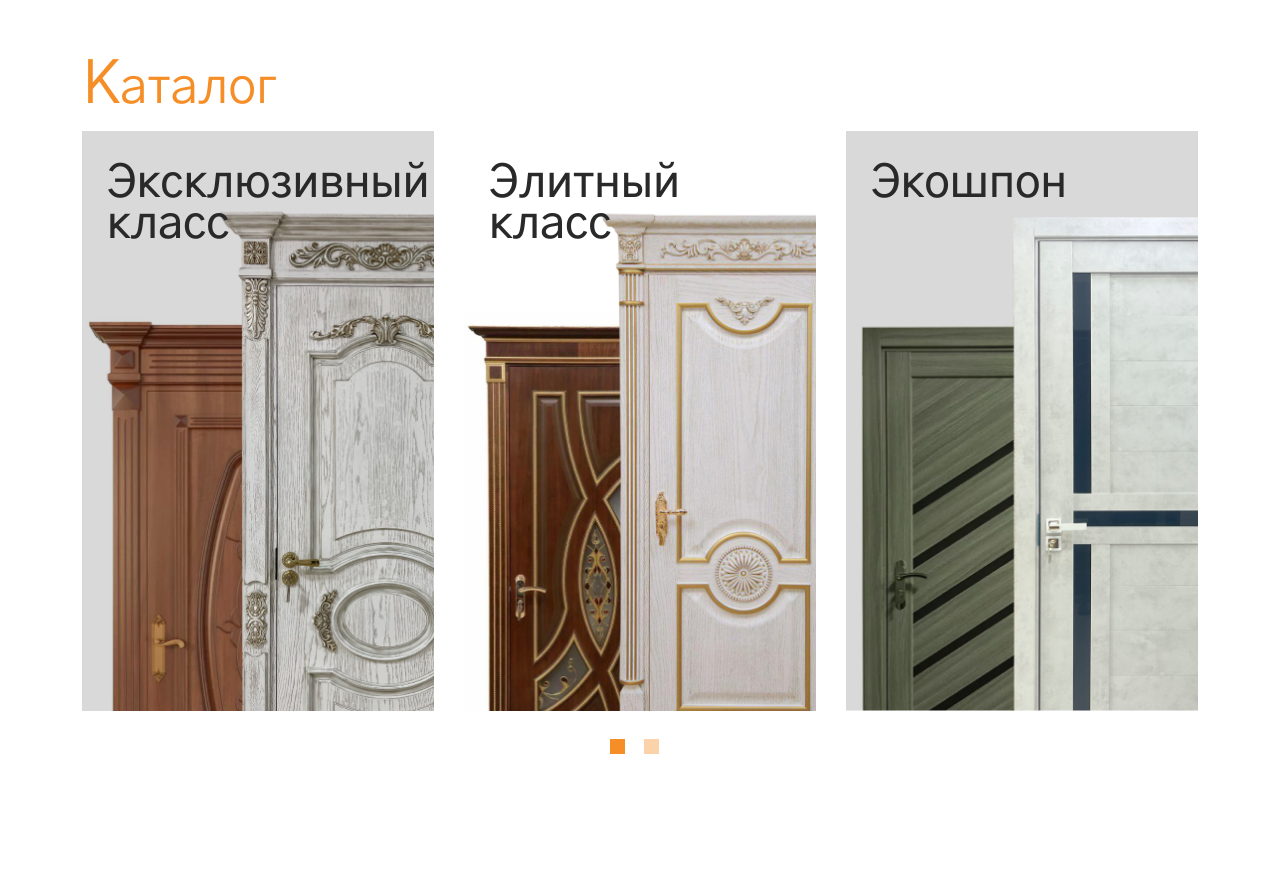
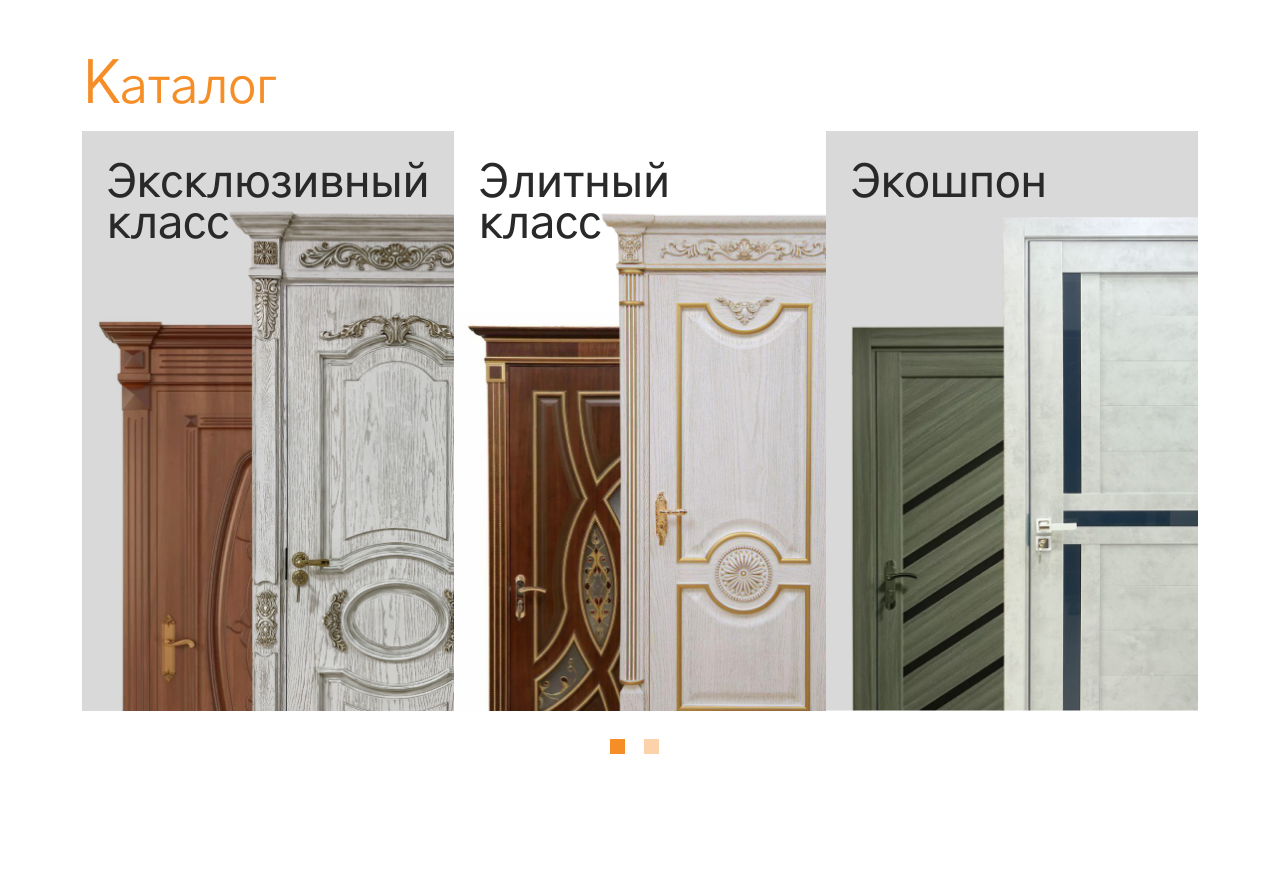
Before and after one commit to 7Davronbek/app-rasulovGI-client, a React (Create React App) app: page /catalog/by-id in a window 1280 px wide. Shown: the part 1960-2852 px from the top of the page. Built offline with nearby package versions, Linux system fonts and the light colour scheme.

Commit message:
rasulovGI-app

```diff
--- a/src/App.js
+++ b/src/App.js
@@ -10,7 +10,7 @@ import CatalogByIds from "./pages/CatalogByIds";
 const App = () => {
   useEffect(() => {
     setTimeout(() => {
-      console.clear();
+      // console.clear();
       console.log("Instagram: @duvronbekmaxmudov");
     }, 2000);
   }, []);
--- a/src/components/Katalog.jsx
+++ b/src/components/Katalog.jsx
@@ -20,9 +20,20 @@ const Katalog = () => {
                     <div className="col-12">
                         <Swiper
                             slidesPerView={3}
-                            spaceBetween={30}
                             pagination={{
                                 clickable: true,
+                            }}
+                            breakpoints={{
+                                0: {
+                                    slidesPerView: 1.3,
+                                    spaceBetween: 15,
+                                },
+                                768: {
+                                    slidesPerView: 2.2,
+                                },
+                                992: {
+                                    slidesPerView: 3,
+                                },
                             }}
                             modules={[Pagination]}
                             className="mySwiper"
```
